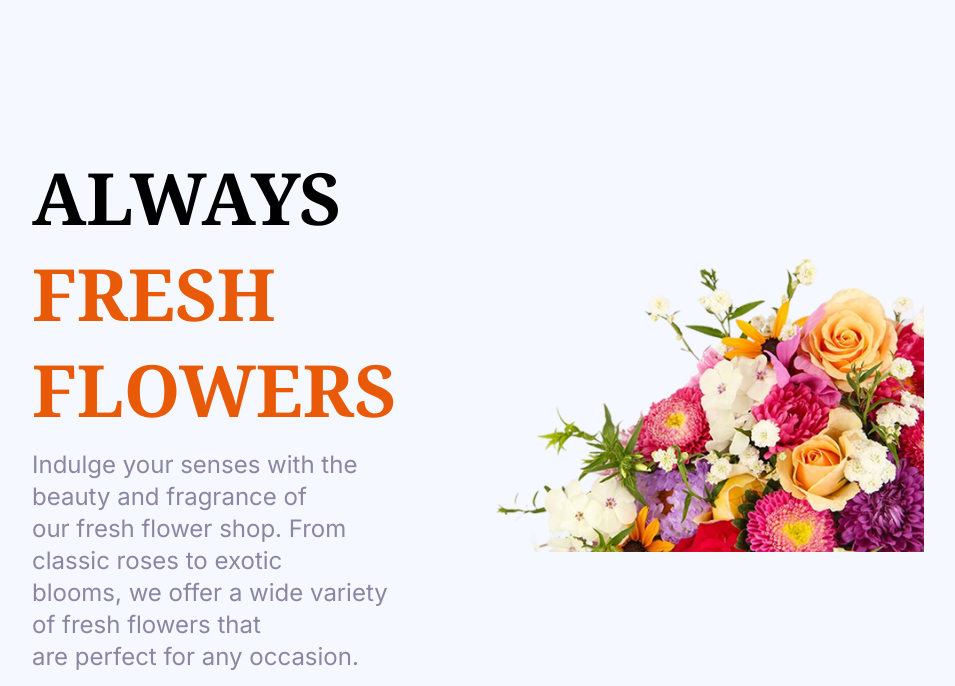
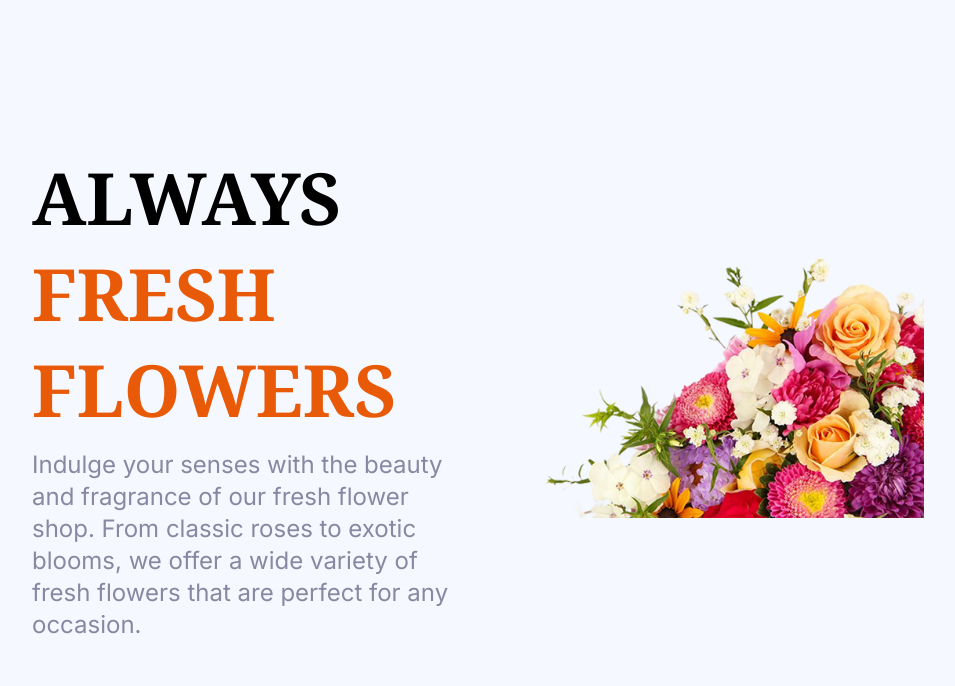
Before and after one commit to farhanarexa/A02-responsive_flowers, a plain HTML site: page index.html in a window 1280 px wide. Shown: the part 114-800 px from the top of the page, without its empty margins (168-1123 px from the left). Drawn offline with nearby package versions, Linux system fonts and the light colour scheme.

Commit message:
banner text correctin and width setting

```diff
--- a/index.html
+++ b/index.html
@@ -62,17 +62,17 @@
             <!-- banner section -->
             <section class="mt-10 md:mt-30">
                 <div class="flex flex-col-reverse md:flex-row md:justify-between md:items-center mt-10">
-                    <div class="md:w-1/2">
+                    <div class="md:w-xl">
                         <h1 class="mt-8 text-3xl/10 md:text-7xl/24 font-bold ">ALWAYS
                             <span class="text-[#E95A08]">FRESH <br> FLOWERS</span>
                         </h1>
                         <p class="text-base mt-3 md:mt-3 md:text-2xl text-[#8987A1]">Indulge your senses with the beauty
                             and
-                            fragrance of <br> our
-                            fresh flower shop. From classic roses to exotic <br> blooms, we offer a wide variety of
+                            fragrance of our
+                            fresh flower shop. From classic roses to exotic blooms, we offer a wide variety of
                             fresh
                             flowers
-                            that<br> are perfect for any occasion.</p>
+                            that are perfect for any occasion.</p>
                     </div>
                     <div><img src="media/hero-flower.png" alt="" class="mx-3 md:w-full md:w-2xl"></div>
             </section>
```
